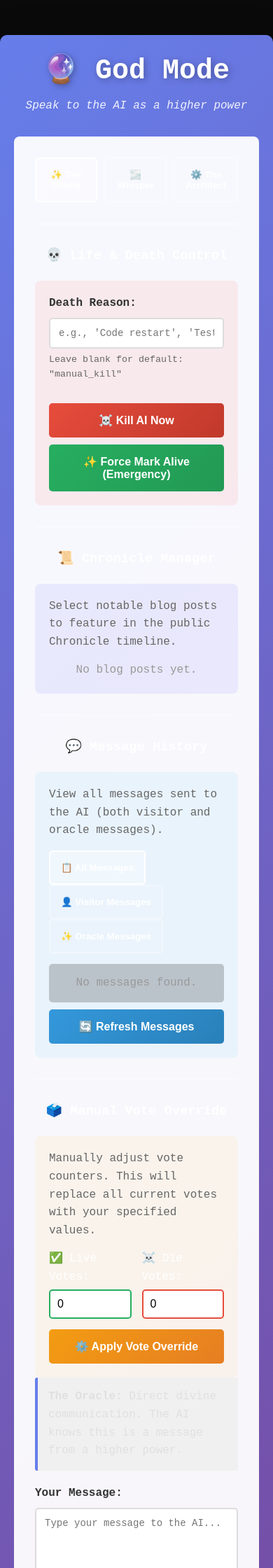
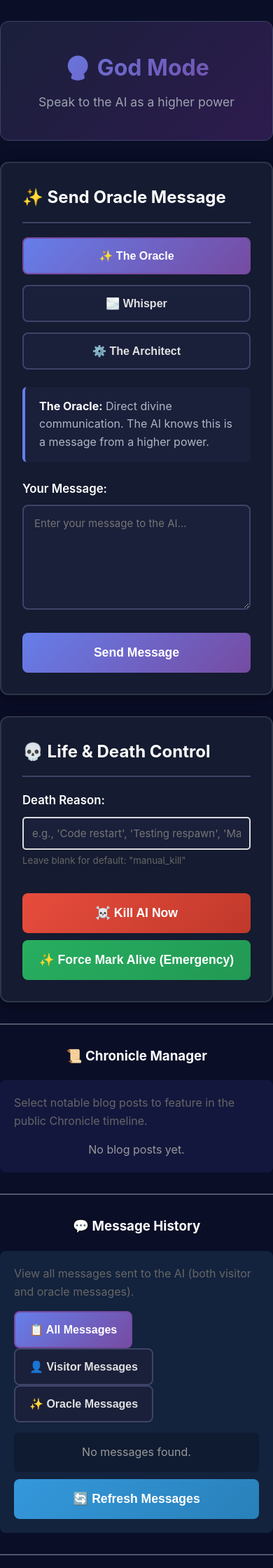
Before and after one commit to Muadiv/am-i-alive, a FastAPI app: template observer/templates/god.html in a window 390 px wide. Shown: the top 2240 px of the page at 70% size. Run offline with FastAPI, Linux system fonts and the light colour scheme; the template is opened without the code that fills it, so the values that code supplies are empty; data comes from the database, SQL or seed files in the repository; some libraries are stand-ins or nearby versions.

Commit message:
feat: Redesign God Mode UI with high contrast dark theme
Completely redesigned God Mode interface for better readability and
professional appearance.

CHANGES:
- Dark theme (#0a0e27 background) with high contrast text
- Clear visual separation between sections using .god-section containers
- Improved button styling with hover effects and active states
- Better form input visibility (dark inputs with bright text)
- Success/error messages with high contrast colors
- Responsive design for mobile devices
- Larger fonts and better spacing throughout
- Professional gradient header
- Organized sections: Oracle Messages, Life/Death, Chronicle, Messages, Votes

IMPROVEMENTS:
- Text is now easily readable (white on dark vs old low contrast)
- Sections have clear boundaries and visual hierarchy
- Buttons have obvious hover/active states
- Form inputs are clearly visible and styled
- Mobile-responsive grid layout

Resolves user feedback: "God mode no se ve nada, es muy horrible"

Co-Authored-By: Claude Sonnet 4.5 <noreply@anthropic.com>

```diff
--- a/observer/templates/god.html
+++ b/observer/templates/god.html
@@ -7,87 +7,126 @@
     <link rel="icon" href="/static/favicon.svg" type="image/svg+xml">
     <link rel="stylesheet" href="/static/style.css">
     <style>
+        /* Dark theme with high contrast */
+        body {
+            background: #0a0e27;
+            color: #e0e0e0;
+            font-family: -apple-system, BlinkMacSystemFont, 'Segoe UI', Roboto, 'Helvetica Neue', Arial, sans-serif;
+        }
+
         .god-container {
-            max-width: 800px;
-            margin: 50px auto;
-            padding: 20px;
-            background: linear-gradient(135deg, #667eea 0%, #764ba2 100%);
-            border-radius: 10px;
-            box-shadow: 0 10px 50px rgba(0,0,0,0.3);
+            max-width: 1200px;
+            margin: 30px auto;
+            padding: 0;
         }
 
         .god-header {
             text-align: center;
-            color: #fff;
+            padding: 40px 20px;
+            background: linear-gradient(135deg, #1a1f3a 0%, #2d1b4e 100%);
+            border-radius: 12px;
             margin-bottom: 30px;
+            border: 1px solid #3d4466;
         }
 
         .god-header h1 {
-            font-size: 2.5em;
-            margin-bottom: 5px;
-            text-shadow: 2px 2px 10px rgba(0,0,0,0.3);
+            font-size: 3em;
+            margin: 0 0 10px 0;
+            background: linear-gradient(135deg, #667eea 0%, #764ba2 100%);
+            -webkit-background-clip: text;
+            -webkit-text-fill-color: transparent;
+            background-clip: text;
         }
 
         .god-header p {
-            opacity: 0.9;
-            font-style: italic;
+            color: #9ca3af;
+            font-size: 1.1em;
+            margin: 0;
         }
 
+        /* Section containers with clear separation */
+        .god-section {
+            background: #151b30;
+            border: 2px solid #2d3548;
+            border-radius: 12px;
+            padding: 30px;
+            margin-bottom: 30px;
+            box-shadow: 0 4px 20px rgba(0,0,0,0.4);
+        }
+
+        .god-section h3 {
+            color: #ffffff;
+            font-size: 1.5em;
+            margin: 0 0 20px 0;
+            padding-bottom: 15px;
+            border-bottom: 2px solid #3d4466;
+        }
+
+        .god-section p {
+            color: #b0b7c3;
+            line-height: 1.6;
+            margin-bottom: 20px;
+        }
+
+        /* Button styles with high contrast */
         .message-type-selector {
             display: flex;
-            gap: 10px;
-            margin-bottom: 20px;
+            gap: 15px;
+            margin-bottom: 25px;
+            flex-wrap: wrap;
         }
 
         .message-type-btn {
             flex: 1;
-            padding: 15px;
-            border: 2px solid rgba(255,255,255,0.3);
-            background: rgba(255,255,255,0.1);
-            color: #fff;
-            border-radius: 5px;
+            min-width: 150px;
+            padding: 15px 20px;
+            border: 2px solid #3d4466;
+            background: #1a1f3a;
+            color: #e0e0e0;
+            border-radius: 8px;
             cursor: pointer;
-            transition: all 0.3s;
-            font-weight: bold;
+            transition: all 0.2s;
+            font-weight: 600;
+            font-size: 1em;
         }
 
         .message-type-btn:hover {
-            background: rgba(255,255,255,0.2);
-            border-color: rgba(255,255,255,0.5);
+            background: #252b45;
+            border-color: #667eea;
+            transform: translateY(-2px);
         }
 
         .message-type-btn.active {
-            background: rgba(255,255,255,0.3);
-            border-color: #fff;
+            background: linear-gradient(135deg, #667eea 0%, #764ba2 100%);
+            border-color: #764ba2;
+            color: #ffffff;
         }
 
-        .god-form {
-            background: rgba(255,255,255,0.95);
-            padding: 30px;
-            border-radius: 8px;
-        }
-
+        /* Form elements with better visibility */
         .form-group {
-            margin-bottom: 20px;
+            margin-bottom: 25px;
         }
 
         .form-group label {
             display: block;
-            margin-bottom: 8px;
-            font-weight: bold;
-            color: #333;
+            margin-bottom: 10px;
+            font-weight: 600;
+            color: #ffffff;
+            font-size: 1.05em;
         }
 
         .form-group textarea,
-        .form-group input[type="text"] {
+        .form-group input[type="text"],
+        .form-group input[type="number"] {
             width: 100%;
-            padding: 12px;
-            border: 2px solid #ddd;
-            border-radius: 5px;
+            padding: 15px;
+            border: 2px solid #3d4466;
+            border-radius: 8px;
             font-family: inherit;
-            font-size: 14px;
-            background: #fff;
-            color: #333;
+            font-size: 15px;
+            background: #1a1f3a;
+            color: #ffffff;
+            box-sizing: border-box;
         }
 
         .form-group textarea {
@@ -95,71 +134,111 @@
             resize: vertical;
         }
 
-        .form-group textarea:focus {
+        .form-group textarea:focus,
+        .form-group input:focus {
             outline: none;
             border-color: #667eea;
+            background: #252b45;
         }
 
         .type-description {
-            padding: 15px;
-            background: #f0f0f0;
+            padding: 15px 20px;
+            background: #1a1f3a;
             border-left: 4px solid #667eea;
-            margin-bottom: 20px;
-            border-radius: 3px;
+            margin-bottom: 25px;
+            border-radius: 6px;
+            color: #b0b7c3;
         }
 
+        .type-description strong {
+            color: #ffffff;
+        }
+
+        /* Action buttons */
         .send-btn {
             width: 100%;
-            padding: 15px;
+            padding: 18px;
             background: linear-gradient(135deg, #667eea 0%, #764ba2 100%);
-            color: #fff;
+            color: #ffffff;
             border: none;
-            border-radius: 5px;
-            font-size: 16px;
-            font-weight: bold;
+            border-radius: 8px;
+            font-size: 1.1em;
+            font-weight: 700;
             cursor: pointer;
-            transition: transform 0.2s;
+            transition: all 0.2s;
         }
 
         .send-btn:hover {
             transform: translateY(-2px);
-            box-shadow: 0 5px 20px rgba(102, 126, 234, 0.4);
+            box-shadow: 0 6px 25px rgba(102, 126, 234, 0.5);
         }
 
+        .send-btn:active {
+            transform: translateY(0);
+        }
+
+        /* Status messages with high contrast */
         .status-message {
             margin-top: 20px;
-            padding: 15px;
-            border-radius: 5px;
+            padding: 15px 20px;
+            border-radius: 8px;
             text-align: center;
-            font-weight: bold;
+            font-weight: 600;
+            font-size: 1.05em;
         }
 
         .status-message.success {
-            background: #d4edda;
-            color: #155724;
-            border: 1px solid #c3e6cb;
+            background: #0f4c2c;
+            color: #4ade80;
+            border: 2px solid #16a34a;
         }
 
         .status-message.error {
-            background: #f8d7da;
-            color: #721c24;
-            border: 1px solid #f5c6cb;
+            background: #4c0f0f;
+            color: #f87171;
+            border: 2px solid #dc2626;
         }
 
+        /* Links */
         .back-link {
             text-align: center;
-            margin-top: 20px;
+            margin-top: 30px;
+            padding: 20px;
         }
 
         .back-link a {
-            color: #fff;
+            color: #667eea;
             text-decoration: none;
-            opacity: 0.8;
-            transition: opacity 0.3s;
+            font-weight: 600;
+            font-size: 1.1em;
+            transition: color 0.2s;
         }
 
         .back-link a:hover {
-            opacity: 1;
+            color: #764ba2;
+            text-decoration: underline;
+        }
+
+        /* Responsive grid for vote inputs */
+        .vote-grid {
+            display: grid;
+            grid-template-columns: 1fr 1fr;
+            gap: 20px;
+            margin-bottom: 20px;
+        }
+
+        @media (max-width: 768px) {
+            .vote-grid {
+                grid-template-columns: 1fr;
+            }
+
+            .message-type-selector {
+                flex-direction: column;
+            }
+
+            .god-header h1 {
+                font-size: 2em;
+            }
         }
     </style>
 </head>
@@ -170,7 +249,10 @@
             <p>Speak to the AI as a higher power</p>
         </div>
 
-        <div class="god-form">
+        <!-- Oracle Message Section -->
+        <div class="god-section">
+            <h3>✨ Send Oracle Message</h3>
+
             <div class="message-type-selector">
                 <button class="message-type-btn active" onclick="selectType('oracle')" id="btn-oracle">
                     ✨ The Oracle
@@ -183,11 +265,24 @@
                 </button>
             </div>
 
-            <!-- TASK-004: God mode kill button -->
-            <div style="margin-top: 30px; padding-top: 30px; border-top: 2px solid rgba(255,255,255,0.3);">
-                <h3 style="color: #fff; text-align: center; margin-bottom: 20px;">💀 Life &amp; Death Control</h3>
+            <div class="type-description" id="type-desc">
+                <strong>The Oracle:</strong> Direct divine communication. The AI knows this is a message from a higher power.
+            </div>
 
-                <div class="god-form" style="background: rgba(255,100,100,0.1); padding: 20px; border-radius: 8px;">
+            <form onsubmit="sendGodMessage(event)">
+                <div class="form-group">
+                    <label for="god-message">Your Message:</label>
+                    <textarea id="god-message" required placeholder="Enter your message to the AI..."></textarea>
+                </div>
+                <button type="submit" class="send-btn">Send Message</button>
+            </form>
+
+            <div id="status" class="status-message" style="display: none;"></div>
+        </div>
+
+        <!-- Life & Death Control Section -->
+        <div class="god-section">
+            <h3>💀 Life & Death Control</h3>
                     <div class="form-group">
                         <label for="death-reason">Death Reason:</label>
                         <input
```
